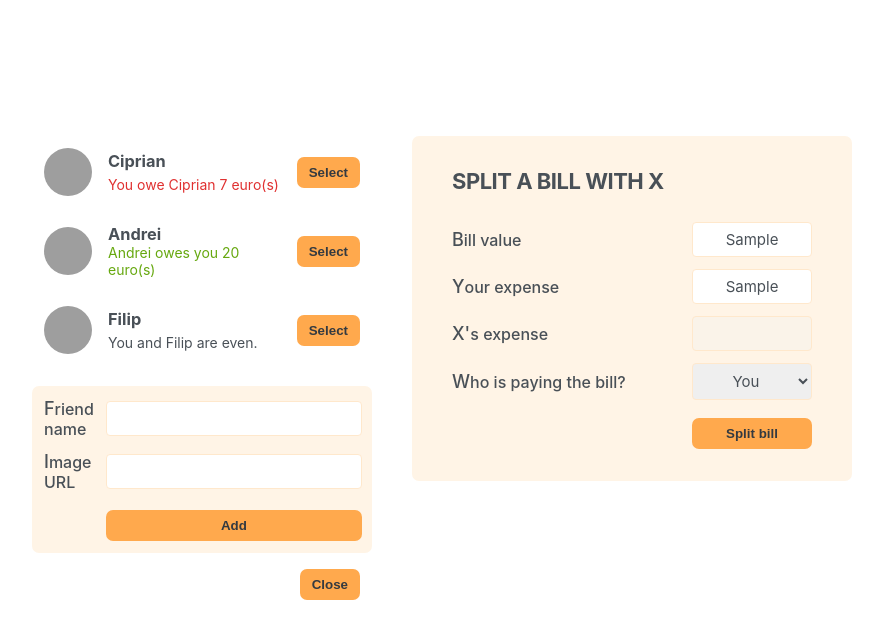
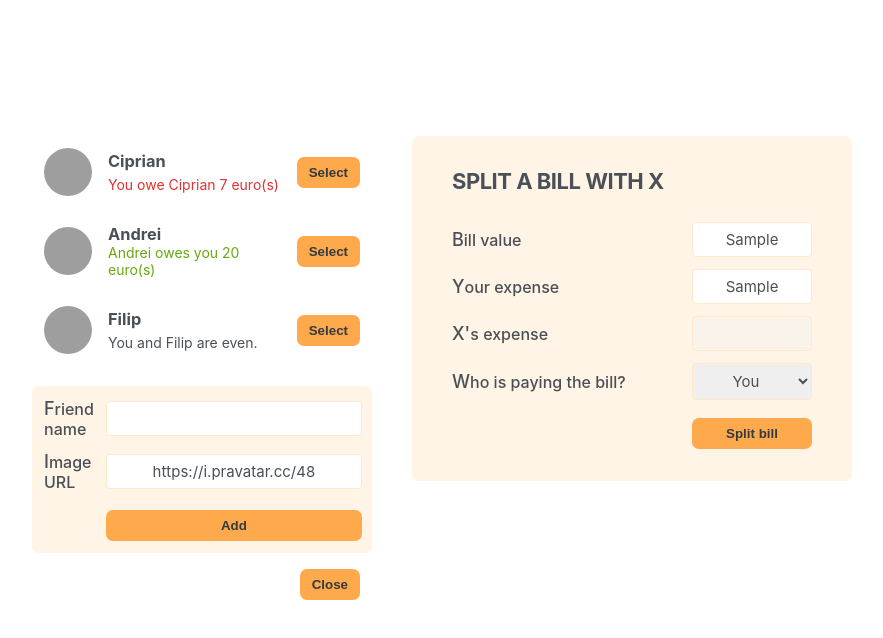
Before and after one commit to cipriancozma/eating-with-react, a React (Create React App) app: page / in a window 1280 px wide. Both pictures are taken after typing "Sample", "Sample" into the empty fields and a click on the button "Add Friend". Shown: the top 638 px of the page, without its empty margins (198-1081 px from the left). Built offline with nearby package versions, Linux system fonts and the light colour scheme; grey boxes are pictures that could not be loaded.

Commit message:
added new friend functionality

```diff
--- a/src/App.js
+++ b/src/App.js
@@ -3,19 +3,26 @@
 import Button from "./components/Button";
 import FormBill from "./components/FormBill";
 import ListOfFriends from "./components/ListOfFriends";
+import { initialFriends } from "./data";
 
 function App() {
+  const [friends, setFriends] = useState(initialFriends);
   const [showAddFriend, setShowAddFriend] = useState(false);
 
   const handleClick = () => {
     setShowAddFriend((prevState) => !prevState);
   };
 
+  const handleAddFriend = (friend) => {
+    setFriends((friends) => [...friends, friend]);
+    setShowAddFriend(false);
+  };
+
   return (
     <div className="app">
       <div className="sidebar">
-        <ListOfFriends />
-        {showAddFriend && <AddFriendForm />}
+        <ListOfFriends friends={friends} />
+        {showAddFriend && <AddFriendForm handleAddFriend={handleAddFriend} />}
         <Button handleClick={handleClick}>
           {showAddFriend ? "Close" : "Add Friend"}
         </Button>
--- a/src/components/AddFriendForm.js
+++ b/src/components/AddFriendForm.js
@@ -1,13 +1,41 @@
-import React from "react";
+import React, { useState } from "react";
 import Button from "./Button";
 
-function AddFriendForm() {
+function AddFriendForm({ handleAddFriend }) {
+  const [name, setName] = useState("");
+  const [image, setImage] = useState("https://i.pravatar.cc/48");
+
+  function handleSubmit(e) {
+    e.preventDefault();
+
+    if (!name || !image) return;
+
+    const id = crypto.randomUUID();
+    const newFriend = {
+      name,
+      image: `${image}?=${id}`,
+      balance: 0,
+      id,
+    };
+    handleAddFriend(newFriend);
+    setName("");
+    setImage("https://i.pravatar.cc/48");
+  }
+
   return (
-    <form className="form-add-friend">
+    <form className="form-add-friend" onSubmit={handleSubmit}>
       <label>Friend name</label>
-      <input type="text" />
+      <input
+        type="text"
+        value={name}
+        onChange={(e) => setName(e.target.value)}
+      />
       <label>Image URL</label>
-      <input type="text" />
+      <input
+        type="text"
+        value={image}
+        onChange={(e) => setImage(e.target.value)}
+      />
       <Button>Add</Button>
     </form>
   );
--- a/src/components/ListOfFriends.js
+++ b/src/components/ListOfFriends.js
@@ -1,9 +1,7 @@
 import React from "react";
-import { initialFriends } from "../data";
 import Friend from "./Friend";
 
-function ListOfFriends() {
-  const friends = initialFriends;
+function ListOfFriends({ friends }) {
   return (
     <ul>
       {friends.map((friend) => {
```
